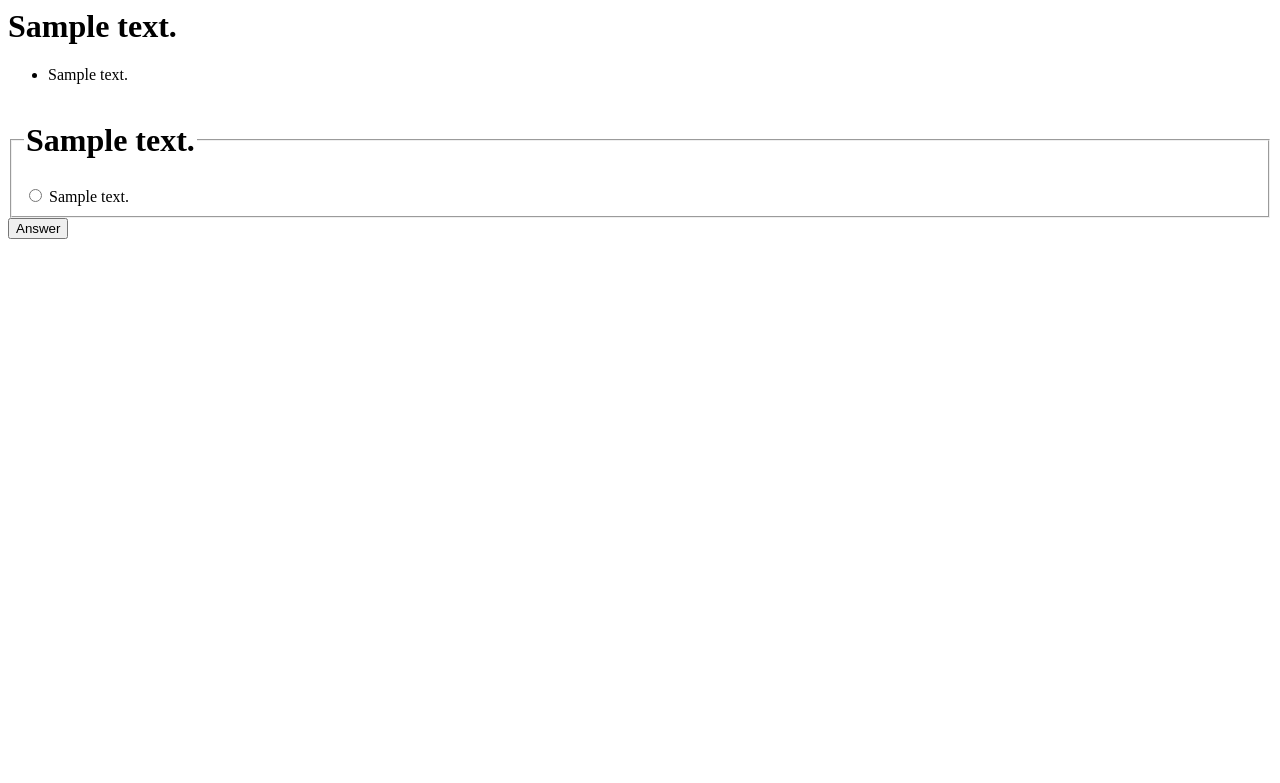
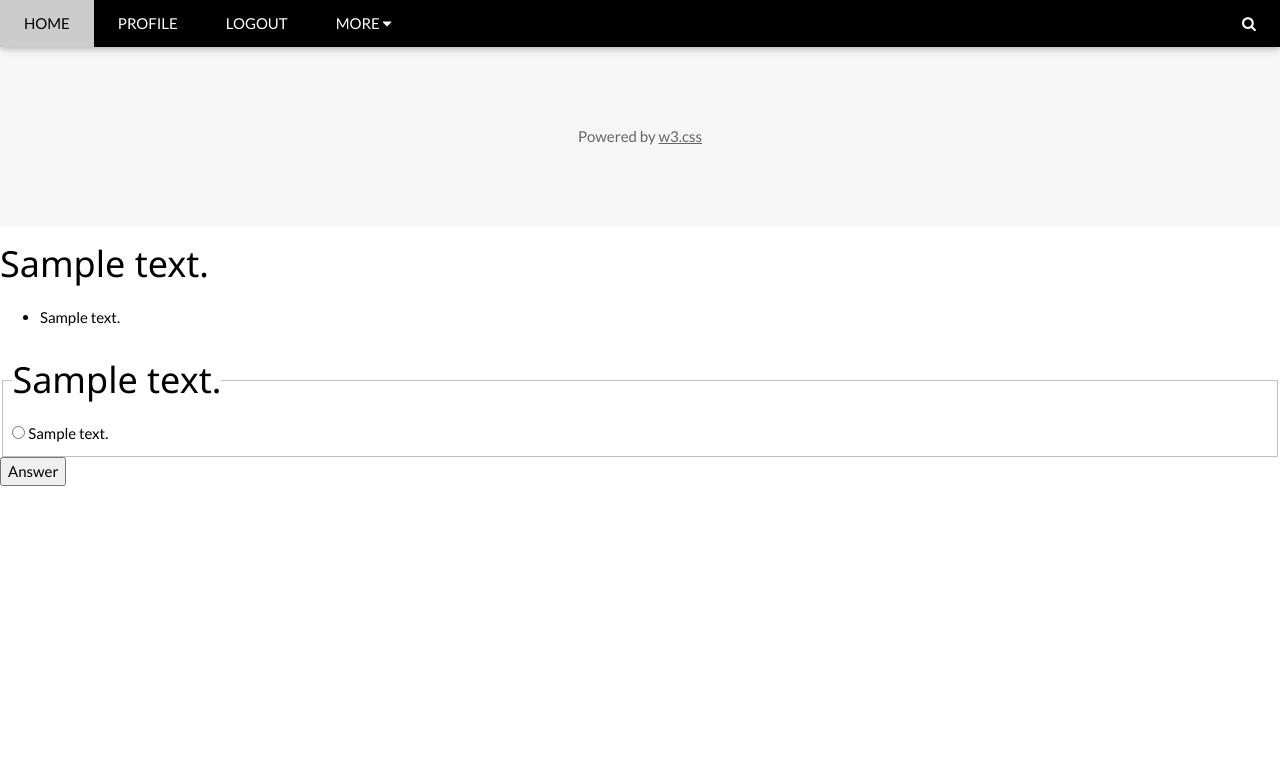
Before and after one commit to DonEvans63/SuperQuiz, a Django app: page /1/ in a window 1280 px wide. Shown: the top 783 px of the page. Run offline with Django 4.2, Linux system fonts and the light colour scheme; tables that the repository leaves empty hold one stand-in row (values such as "Sample post").

Commit message:
feat: added html and stylying to question_detail.html

```diff
--- a/BackEnd/SuperQuiz/super_quiz_app/templates/quiz/question_detail.html
+++ b/BackEnd/SuperQuiz/super_quiz_app/templates/quiz/question_detail.html
@@ -1,3 +1,67 @@
+<!DOCTYPE html>
+<html lang="en">
+<head>
+<title>W3.CSS Template</title>
+<meta charset="UTF-8">
+<meta name="viewport" content="width=device-width, initial-scale=1">
+<link rel="stylesheet" href="https://www.w3schools.com/w3css/4/w3.css">
+<link rel="stylesheet" href="https://fonts.googleapis.com/css?family=Lato">
+<link rel="stylesheet" href="https://cdnjs.cloudflare.com/ajax/libs/font-awesome/4.7.0/css/font-awesome.min.css">
+<style>
+body {font-family: "Lato", sans-serif}
+.mySlides {display: none}
+</style>
+</head>
+<body>
+
+<!-- Navbar -->
+<div class="w3-top">
+  <div class="w3-bar w3-black w3-card">
+    <a class="w3-bar-item w3-button w3-padding-large w3-hide-medium w3-hide-large w3-right" href="javascript:void(0)" onclick="myFunction()" title="Toggle Navigation Menu"><i class="fa fa-bars"></i></a>
+    <a href="#" class="w3-bar-item w3-button w3-padding-large">HOME</a>
+    <a href="#band" class="w3-bar-item w3-button w3-padding-large w3-hide-small">PROFILE</a>
+    <a href="#tour" class="w3-bar-item w3-button w3-padding-large w3-hide-small">LOGOUT</a>
+    <div class="w3-dropdown-hover w3-hide-small">
+      <button class="w3-padding-large w3-button" title="More">MORE <i class="fa fa-caret-down"></i></button>
+
+    </div>
+    <a href="javascript:void(0)" class="w3-padding-large w3-hover-red w3-hide-small w3-right"><i class="fa fa-search"></i></a>
+  </div>
+</div>
+
+<!-- Navbar on small screens (remove the onclick attribute if you want the navbar to always show on top of the content when clicking on the links) -->
+<div id="navDemo" class="w3-bar-block w3-black w3-hide w3-hide-large w3-hide-medium w3-top" style="margin-top:46px">
+  <a href="#profile" class="w3-bar-item w3-button w3-padding-large" onclick="myFunction()">PROFILE</a>
+  <a href="#logout" class="w3-bar-item w3-button w3-padding-large" onclick="myFunction()">LOGOUT</a>
+</div>
+
+<!-- Page content -->
+<div class="w3-content" style="max-width:2000px;margin-top:46px">
+
+
+
+<!-- Footer -->
+<footer class="w3-container w3-padding-64 w3-center w3-opacity w3-light-grey w3-xlarge">
+  <p class="w3-medium">Powered by <a href="https://www.w3schools.com/w3css/default.asp" target="_blank">w3.css</a></p>
+</footer>
+
+<script>
+
+// Used to toggle the menu on small screens when clicking on the menu button
+function myFunction() {
+  var x = document.getElementById("navDemo");
+  if (x.className.indexOf("w3-show") == -1) {
+    x.className += " w3-show";
+  } else {
+    x.className = x.className.replace(" w3-show", "");
+  }
+}
+
+</script>
+
+</body>
+</html>
+
 <h1>{{ question.question_text }}</h1>
 <ul>
     {% for choice in question.choice_set.all %}
```
Also changed, not shown: BackEnd/SuperQuiz/super_quiz_app/templates/base.html (+9 -0 lines), BackEnd/SuperQuiz/super_quiz_app/templates/home.html (line endings or trailing spaces).
